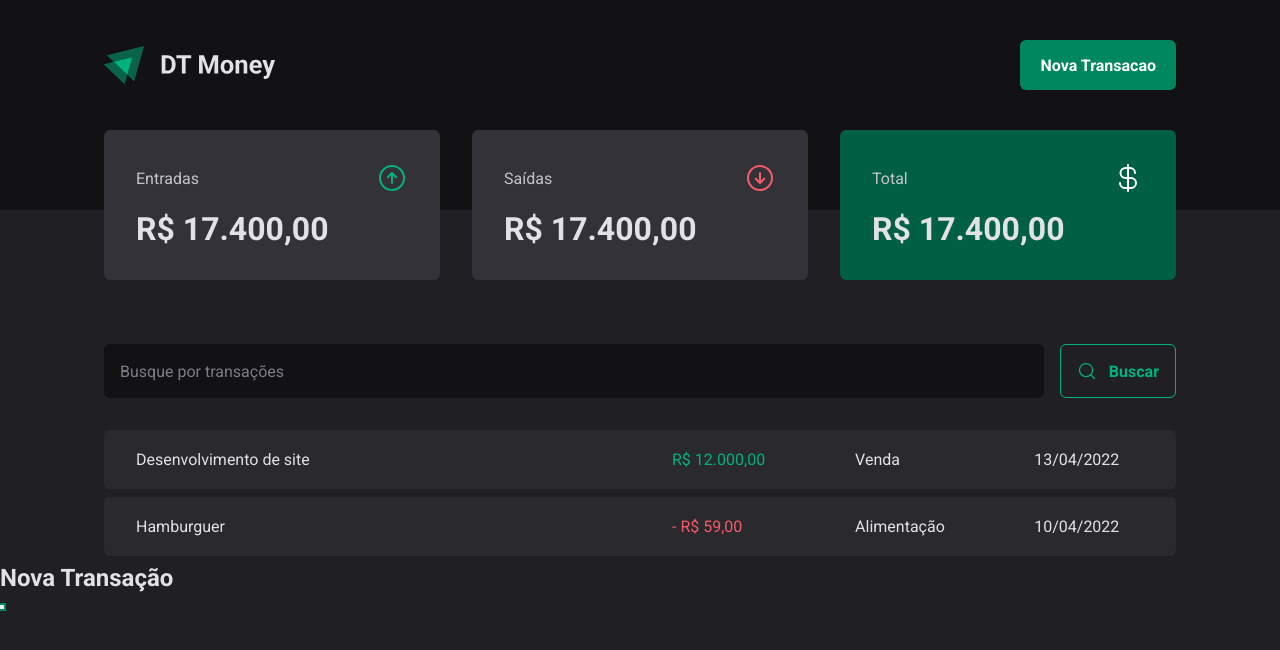
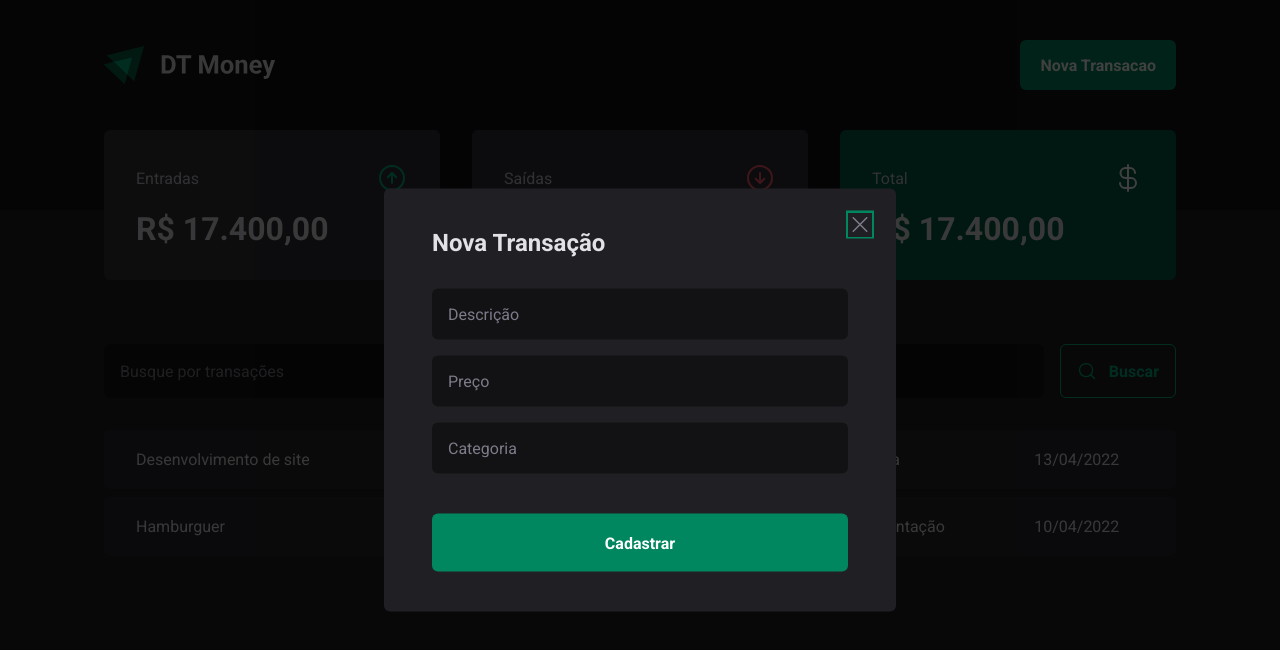
Before and after one commit to emanoelhenrick/igniteDTMoney, a React (Vite) app: page / in a window 1280 px wide. Both pictures are taken after a click on the button "Nova Transacao". Shown: the top 650 px of the page. Built offline with nearby package versions, Linux system fonts and the light colour scheme.

Commit message:
add modal styles

```diff
--- a/src/components/Header/index.tsx
+++ b/src/components/Header/index.tsx
@@ -2,6 +2,7 @@
 import * as Dialog from '@radix-ui/react-dialog'
 
 import logoImg from "../../assets/logo.svg";
+import { NewTransactionModal } from "../NewTransactionmodal";
 
 export function Header() {
   return (
@@ -14,17 +15,7 @@
             <NewTransactionButton>Nova Transacao</NewTransactionButton>
           </Dialog.Trigger>
 
-          <Dialog.Portal>
-
-            <Dialog.Overlay />
-
-            <Dialog.Content>
-              <Dialog.Title>Nova Transação</Dialog.Title>
-              <Dialog.Close />
-            </Dialog.Content>
-
-          </Dialog.Portal>
-
+          <NewTransactionModal />
 
         </Dialog.Root>
       </HeaderContent>
--- /dev/null
+++ b/src/components/NewTransactionmodal/index.tsx
@@ -0,0 +1,34 @@
+import * as Dialog from '@radix-ui/react-dialog'
+import { CloseButton, Content, Overlay } from './styles'
+
+import {X} from 'phosphor-react'
+
+export function NewTransactionModal() {
+  return (
+    <Dialog.Portal>
+
+      <Overlay />
+
+      <Content>
+        <Dialog.Title>Nova Transação</Dialog.Title>
+
+        <CloseButton>
+          <X size={24} />
+        </CloseButton>
+
+        <form>
+          <input type="text" placeholder='Descrição' required />
+          <input type="number" placeholder='Preço' required />
+          <input type="text" placeholder='Categoria' required />
+
+          <button type="submit">
+            Cadastrar
+          </button>
+        </form>
+
+
+      </Content>
+
+    </Dialog.Portal>
+  )
+}
--- /dev/null
+++ b/src/components/NewTransactionmodal/styles.ts
@@ -0,0 +1,71 @@
+import styled from "styled-components";
+import * as Dialog from '@radix-ui/react-dialog'
+
+export const Overlay = styled(Dialog.Overlay)`
+  position: fixed;
+  width: 100vw;
+  height: 100vh;
+  inset: 0;
+  background: rgba(0, 0, 0, 0.75);
+`
+
+export const Content = styled(Dialog.Content)`
+  min-width: 32rem;
+  border-radius: 6px;
+  padding: 2.5rem 3rem;
+  background: ${props => props.theme["gray-800"]};
+
+  position: fixed;
+  top: 50%;
+  left: 50%;
+  transform: translate(-50%, -50%);
+
+  form {
+    margin-top: 2rem;
+
+    display: flex;
+    flex-direction: column;
+    gap: 1rem;
+
+    input {
+      border-radius: 6px;
+      border: 0;
+      background: ${props => props.theme["gray-900"]};
+      color: ${props => props.theme["gray-300"]};
+      padding: 1rem;
+
+      &::placeholder {
+        color: ${props => props.theme["gray-500"]};
+      }
+    }
+
+    button[type="submit"] {
+      height: 58px;
+      border: 0;
+      background: ${props => props.theme["green-500"]};
+      color: ${props => props.theme.white};
+      font-weight: bold;
+      padding: 0 1.25rem;
+      border-radius: 6px;
+      margin-top: 1.5rem;
+      cursor: pointer;
+
+      &:hover {
+        background: ${props => props.theme["green-700"]};
+        transition: background 200ms;
+      }
+    }
+  }
+
+`
+
+export const CloseButton = styled(Dialog.Close)`
+  position: absolute;
+  background: transparent;
+  border: 0;
+  top: 1.5rem;
+  right: 1.5rem;
+  line-height: 0;
+  cursor: pointer;
+  color: ${props => props.theme["gray-500"]}
+`
```
